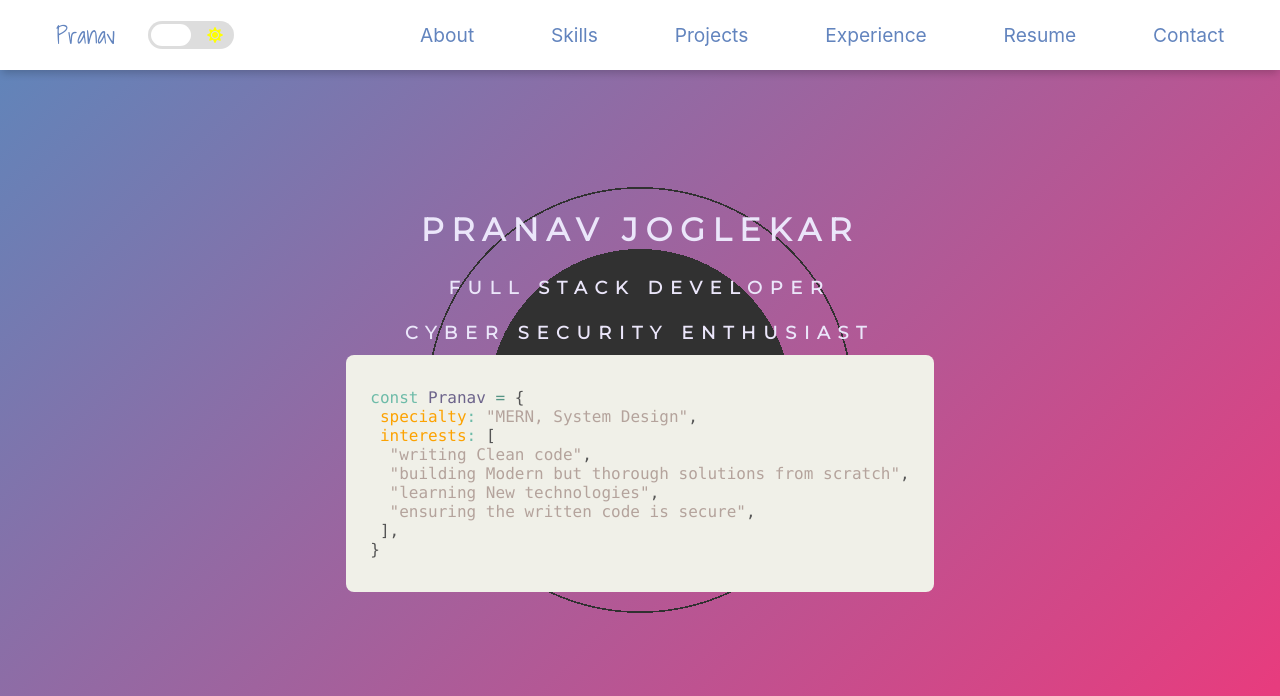
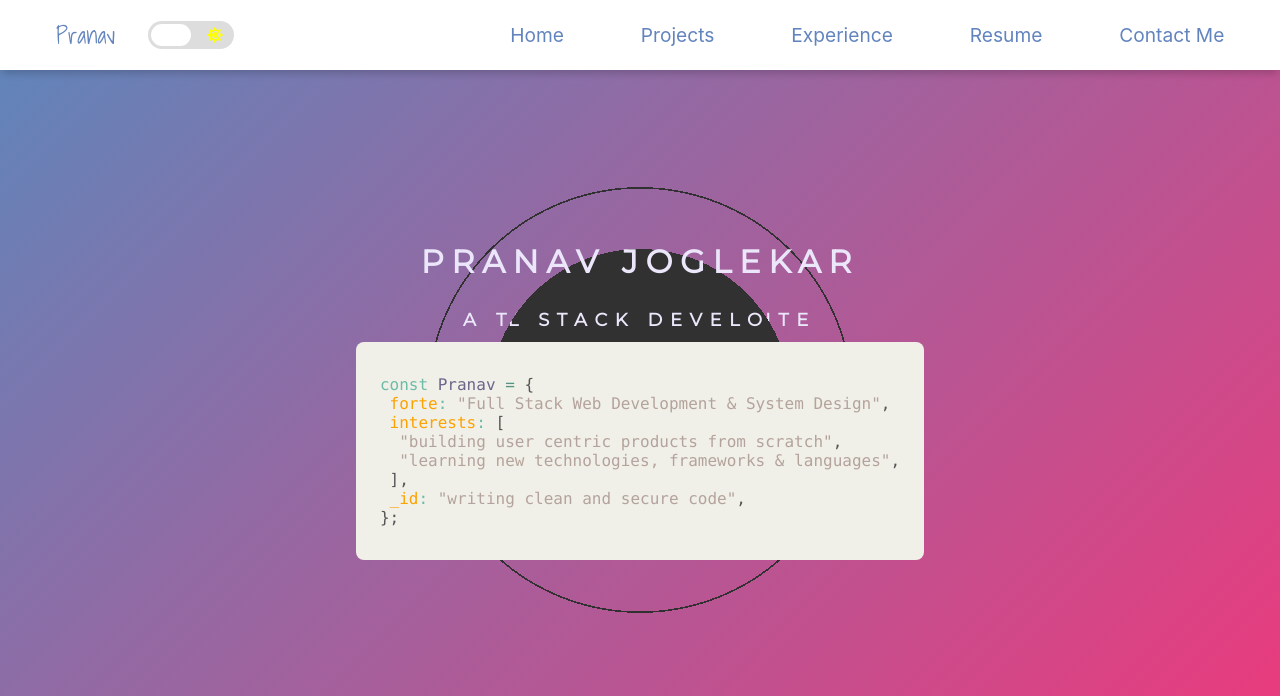
Before and after one commit to Pranav2612000/portfolio-page, a Gatsby site: page / in a window 1280 px wide. Shown: the top 696 px of the page. Built offline with nearby package versions, Linux system fonts and the light colour scheme; Gatsby itself is replaced by a stand-in of ours.

Commit message:
feat: update copy of Hero Section

```diff
--- a/src/Components/Hero.js
+++ b/src/Components/Hero.js
@@ -36,6 +36,9 @@ function Hero(props) {
         ease: 'sine.out',
       })
     })
+    return () => {
+      console.log("removing hero");
+    };
   }, [])
 
   return (
@@ -45,8 +48,7 @@ function Hero(props) {
         <a href="/#about">
           <div className={props.mode ? "hero-title hero-title-dark" : "hero-title"}>
             <h1>Pranav Joglekar</h1>
-            <h2>Full Stack Developer</h2>
-            <h2>Cyber Security Enthusiast</h2>
+            <h2>A Tech Cognoscente</h2>
           <div className="code-box">
             <pre>
               <code>
@@ -56,29 +58,27 @@ function Hero(props) {
               </code>
 
               <code>
-                &emsp;<span className="property">specialty</span>
+                &emsp;<span className="property">forte</span>
                 <span className="colon">:</span>{" "}
-                <span className="string">"MERN, System Design"</span>,
+                <span className="string">"Full Stack Web Development & System Design"</span>,
               </code>
               <code>
                 &emsp;<span className="property">interests</span>
                 <span className="colon">:</span> [
               </code>
               <code>
-                &emsp;&emsp;<span className="string">"writing Clean code"</span>,
+                &emsp;&emsp;<span className="string">"building user centric products from scratch"</span>,
               </code>
               <code>
-                &emsp;&emsp;
-                <span className="string">"building Modern but thorough solutions from scratch"</span>,
-              </code>
-              <code>
-                &emsp;&emsp;<span className="string">"learning New technologies"</span>,
-              </code>
-              <code>
-                &emsp;&emsp;<span className="string">"ensuring the written code is secure"</span>,
+                &emsp;&emsp;<span className="string">"learning new technologies, frameworks & languages"</span>,
               </code>
               <code>&emsp;],</code>
-              <code>{"}"}</code>
+              <code>
+                &emsp;<span className="property">_id</span>
+                <span className="colon">:</span>{" "}
+                <span className="string">"writing clean and secure code"</span>,
+              </code>
+              <code>{"};"}</code>
             </pre>
           </div>
           </div>
@@ -114,7 +114,6 @@ function Hero(props) {
           <div className={props.mode ? "hero-title hero-title-dark" : "hero-title"}>
             <h1>Pranav Joglekar</h1>
             <h2>Full Stack Developer</h2>
-            <h2>Cyber Security Enthusiast</h2>
           <div className="code-box">
             <pre>
               <code>
@@ -124,28 +123,26 @@ function Hero(props) {
               </code>
 
               <code>
-                &emsp;<span className="property">specialty</span>
+                &emsp;<span className="property">forte</span>
                 <span className="colon">:</span>{" "}
-                <span className="string">"MERN, System Design"</span>,
+                <span className="string">"Full Stack Web Development & System Design"</span>,
               </code>
               <code>
                 &emsp;<span className="property">interests</span>
                 <span className="colon">:</span> [
               </code>
               <code>
-                &emsp;&emsp;<span className="string">"writing Clean code"</span>,
+                &emsp;&emsp;<span className="string">"building user centric products from scratch"</span>,
               </code>
               <code>
-                &emsp;&emsp;
-                <span className="string">"building Modern but thorough solutions from scratch"</span>,
-              </code>
-              <code>
-                &emsp;&emsp;<span className="string">"learning New technologies"</span>,
-              </code>
-              <code>
-                &emsp;&emsp;<span className="string">"ensuring the written code is secure"</span>,
+                &emsp;&emsp;<span className="string">"learning new technologies, frameworks & languages"</span>,
               </code>
               <code>&emsp;],</code>
+              <code>
+                &emsp;<span className="property">_id</span>
+                <span className="colon">:</span>{" "}
+                <span className="string">"writing clean and secure code"</span>,
+              </code>
               <code>{"}"}</code>
             </pre>
           </div>
--- a/src/Components/Nav.js
+++ b/src/Components/Nav.js
@@ -21,12 +21,11 @@ function Nav(props) {
       </ul>
 
       <ul className="ul-nav">
-        <a href="/#about" className="nav-item"><li>About</li></a>
-        <a href="/#skills" className="nav-item"><li>Skills</li></a>
+        <a href="/" className="nav-item"><li>Home</li></a>
         <a href="/projects" className="nav-item"><li>Projects</li></a>
         <a href="/experience" className="nav-item"><li>Experience</li></a>
         <a href="/#resume" className="nav-item"><li>Resume</li></a>
-        <a href="/#contact" className="nav-item"><li>Contact</li></a>
+        <a href="/#contact" className="nav-item"><li>Contact Me</li></a>
       </ul>
 
     </nav>
```
